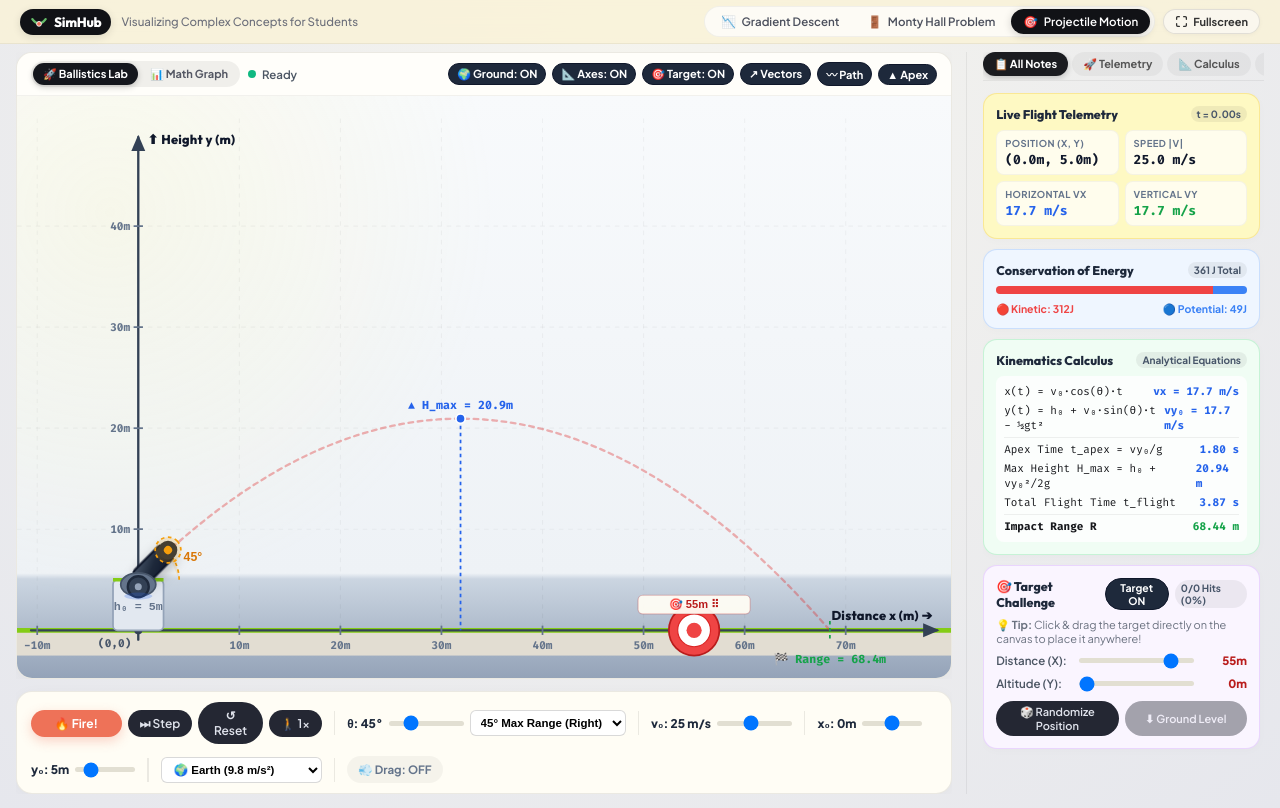
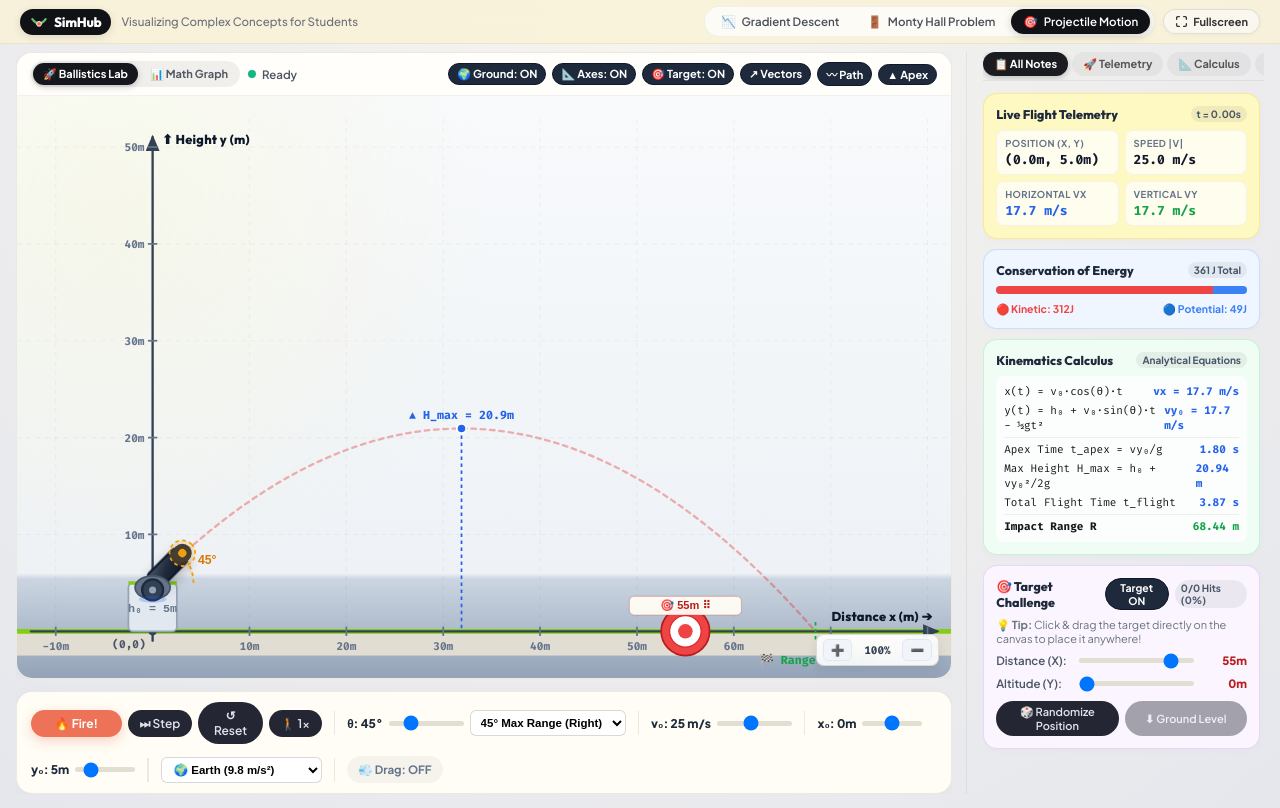
Before and after one commit to harshit-dev-on/SimHub-Set, a React (Create React App) app: page / in a window 1280 px wide. Built offline with nearby package versions, Linux system fonts and the light colour scheme; a web font is replaced by a local one.

Commit message:
camera zoom fixed

```diff
--- a/src/Simulations/Projectile Motion/ProjectileMotion.css
+++ b/src/Simulations/Projectile Motion/ProjectileMotion.css
@@ -174,6 +174,64 @@
 .floating-math-formula-pill .fn-body {
   font-weight: 700;
   color: #0F172A;
+}
+
+/* Floating Pan & Zoom HUD */
+.floating-viewport-hud {
+  position: absolute;
+  bottom: 12px;
+  right: 12px;
+  display: flex;
+  align-items: center;
+  gap: 4px;
+  background: rgba(255, 255, 255, 0.88);
+  border: 1px solid rgba(0, 0, 0, 0.12);
+  border-radius: 8px;
+  padding: 4px 6px;
+  box-shadow: 0 4px 12px rgba(0, 0, 0, 0.08);
+  backdrop-filter: blur(8px);
+  z-index: 10;
+}
+
+.hud-btn {
+  background: #F1F5F9;
+  border: 1px solid #E2E8F0;
+  border-radius: 5px;
+  padding: 3px 7px;
+  font-size: 11px;
+  font-weight: 700;
+  color: #1E293B;
+  cursor: pointer;
+  transition: all 0.15s ease;
+  user-select: none;
+}
+
+.hud-btn:hover {
+  background: #E2E8F0;
+  color: #0F172A;
+  transform: translateY(-1px);
+}
+
+.hud-zoom-indicator {
+  font-family: 'Fira Code', monospace;
+  font-size: 11px;
+  font-weight: 800;
+  color: #334155;
+  padding: 0 4px;
+  min-width: 42px;
+  text-align: center;
+  user-select: none;
+}
+
+.hud-btn-reset {
+  background: rgba(37, 99, 235, 0.08);
+  border-color: rgba(37, 99, 235, 0.25);
+  color: #2563EB;
+}
+
+.hud-btn-reset:hover {
+  background: rgba(37, 99, 235, 0.16);
+  color: #1D4ED8;
 }
 
 .projectile-svg {
--- a/src/Simulations/Projectile Motion/ProjectileMotion.js
+++ b/src/Simulations/Projectile Motion/ProjectileMotion.js
@@ -62,6 +62,12 @@ export default function ProjectileMotion() {
   const [isDraggingAim, setIsDraggingAim] = useState(false);
   const [isDraggingCannon, setIsDraggingCannon] = useState(false);
 
+  // 2D Pan & Zoom Navigation State
+  const [zoomLevel, setZoomLevel] = useState(1.0); // 1.0 = 100%, 0.25x to 6.0x
+  const [panOffset, setPanOffset] = useState({ x: 0, y: 0 }); // meters pan offset
+  const [isPanning, setIsPanning] = useState(false);
+  const panStartRef = useRef({ clientX: 0, clientY: 0, initPanX: 0, initPanY: 0 });
+
   // Overlays & Analysis View
   const [visualMode, setVisualMode] = useState('physics'); // 'physics' | 'math'
   const [showAxes, setShowAxes] = useState(true);
@@ -71,6 +77,7 @@ export default function ProjectileMotion() {
   const [activeAnalysisTab, setActiveAnalysisTab] = useState('all');
 
   // Refs
+  const viewportRef = useRef(null);
   const svgRef = useRef(null);
   const animFrameRef = useRef(null);
   const lastTimestampRef = useRef(null);
@@ -360,22 +367,31 @@ export default function ProjectileMotion() {
     return niceFraction * power;
   };
 
-  // Viewport / Coordinate Mapping (1:1 Isometric Aspect Ratio for Perfect Angle Match)
+  // Viewport / Coordinate Mapping (Stable 1:1 Isometric Canvas Frame)
   const viewBounds = useMemo(() => {
     const targetAspect = 800 / 460;
 
-    // Key points that must be comfortably visible
+    // Key points that define the stable arena bounds
     const relevantX = [cannonPos.x];
     if (showTarget) relevantX.push(targetPos.x);
-    if (groundEnabled && theoretical.range) relevantX.push(theoretical.range);
-    if (isRunning || simTime > 0) relevantX.push(flightState.x);
+    if (groundEnabled && theoretical.range) {
+      relevantX.push(theoretical.range);
+    } else {
+      // In groundless mode, bound by expected flight span
+      relevantX.push(cannonPos.x + theoretical.v0x * 5);
+    }
+
+    // Include ghost trails if present
+    ghostTrails.forEach((gt) => {
+      gt.trail.forEach((pt) => relevantX.push(pt.x));
+    });
 
     const minObservedX = Math.min(...relevantX);
     const maxObservedX = Math.max(...relevantX);
 
     // Initial padding margins
-    let minX = minObservedX - 12;
-    let maxX = maxObservedX + 12;
+    let minX = minObservedX - 14;
+    let maxX = maxObservedX + 14;
 
     if (maxX - minX < 36) {
       const mid = (minX + maxX) / 2;
@@ -386,8 +402,16 @@ export default function ProjectileMotion() {
     const relevantY = [cannonPos.y];
     if (showTarget) relevantY.push(targetPos.y);
     if (theoretical.hMax) relevantY.push(theoretical.hMax);
-    if (isRunning || simTime > 0) relevantY.push(flightState.y);
-    if (groundEnabled) relevantY.push(0);
+    if (groundEnabled) {
+      relevantY.push(0);
+    } else {
+      const projectedMinY = cannonPos.y + theoretical.v0y * 5 - 0.5 * g * 25;
+      relevantY.push(Math.max(-80, projectedMinY));
+    }
+
+    ghostTrails.forEach((gt) => {
+      gt.trail.forEach((pt) => relevantY.push(pt.y));
+    });
 
     const minObservedY = Math.min(...relevantY);
     const maxObservedY = Math.max(...relevantY);
@@ -419,57 +443,78 @@ export default function ProjectileMotion() {
     }
 
     return { minX, maxX, minY, maxY };
-  }, [showTarget, targetPos.x, targetPos.y, cannonPos.x, cannonPos.y, theoretical.range, theoretical.hMax, groundEnabled, isRunning, simTime, flightState.x, flightState.y]);
+  }, [showTarget, targetPos.x, targetPos.y, cannonPos.x, cannonPos.y, theoretical.range, theoretical.v0x, theoretical.v0y, theoretical.hMax, groundEnabled, ghostTrails, g]);
+
+  // Active Viewport with Zoom and Pan Transformations
+  const activeViewBounds = useMemo(() => {
+    const baseMidX = (viewBounds.minX + viewBounds.maxX) / 2;
+    const baseMidY = (viewBounds.minY + viewBounds.maxY) / 2;
+    const baseSpanX = viewBounds.maxX - viewBounds.minX;
+    const baseSpanY = viewBounds.maxY - viewBounds.minY;
+
+    const currentSpanX = baseSpanX / zoomLevel;
+    const currentSpanY = baseSpanY / zoomLevel;
+
+    const currentMidX = baseMidX + panOffset.x;
+    const currentMidY = baseMidY + panOffset.y;
+
+    return {
+      minX: currentMidX - currentSpanX / 2,
+      maxX: currentMidX + currentSpanX / 2,
+      minY: currentMidY - currentSpanY / 2,
+      maxY: currentMidY + currentSpanY / 2,
+    };
+  }, [viewBounds, zoomLevel, panOffset]);
 
   // Dynamic Grid Marks for X with Adaptive Step
   const xGridMarks = useMemo(() => {
     const marks = [];
-    const span = viewBounds.maxX - viewBounds.minX;
+    const span = activeViewBounds.maxX - activeViewBounds.minX;
     const step = calculateNiceStep(span, 8);
-    const start = Math.floor(viewBounds.minX / step) * step;
-    const end = Math.ceil(viewBounds.maxX / step) * step;
+    const start = Math.floor(activeViewBounds.minX / step) * step;
+    const end = Math.ceil(activeViewBounds.maxX / step) * step;
     for (let gx = start; gx <= end; gx += step) {
-      if (gx !== 0 && gx >= viewBounds.minX + step * 0.15 && gx <= viewBounds.maxX - step * 0.15) {
+      if (gx !== 0 && gx >= activeViewBounds.minX + step * 0.15 && gx <= activeViewBounds.maxX - step * 0.15) {
         marks.push(gx);
       }
     }
     return marks;
-  }, [viewBounds.minX, viewBounds.maxX]);
+  }, [activeViewBounds.minX, activeViewBounds.maxX]);
 
   // Dynamic Grid Marks for Y with Adaptive Step
   const yGridMarks = useMemo(() => {
     const marks = [];
-    const span = viewBounds.maxY - viewBounds.minY;
+    const span = activeViewBounds.maxY - activeViewBounds.minY;
     const step = calculateNiceStep(span, 6);
-    const start = Math.floor(viewBounds.minY / step) * step;
-    const end = Math.ceil(viewBounds.maxY / step) * step;
+    const start = Math.floor(activeViewBounds.minY / step) * step;
+    const end = Math.ceil(activeViewBounds.maxY / step) * step;
     for (let gy = start; gy <= end; gy += step) {
-      if (gy !== 0 && gy >= viewBounds.minY + step * 0.15 && gy <= viewBounds.maxY - step * 0.15) {
+      if (gy !== 0 && gy >= activeViewBounds.minY + step * 0.15 && gy <= activeViewBounds.maxY - step * 0.15) {
         marks.push(gy);
       }
     }
     return marks;
-  }, [viewBounds.minY, viewBounds.maxY]);
+  }, [activeViewBounds.minY, activeViewBounds.maxY]);
 
   const svgWidth = 800;
   const svgHeight = 460;
 
   const toSvgX = useCallback(
-    (x) => ((x - viewBounds.minX) / (viewBounds.maxX - viewBounds.minX)) * svgWidth,
-    [viewBounds]
+    (x) => ((x - activeViewBounds.minX) / (activeViewBounds.maxX - activeViewBounds.minX)) * svgWidth,
+    [activeViewBounds]
   );
   const toSvgY = useCallback(
-    (y) => svgHeight - ((y - viewBounds.minY) / (viewBounds.maxY - viewBounds.minY)) * svgHeight,
-    [viewBounds]
+    (y) => svgHeight - ((y - activeViewBounds.minY) / (activeViewBounds.maxY - activeViewBounds.minY)) * svgHeight,
+    [activeViewBounds]
   );
 
   const fromSvgX = useCallback(
-    (svgX) => viewBounds.minX + (svgX / svgWidth) * (viewBounds.maxX - viewBounds.minX),
-    [viewBounds]
+    (svgX) => activeViewBounds.minX + (svgX / svgWidth) * (activeViewBounds.maxX - activeViewBounds.minX),
+    [activeViewBounds]
   );
   const fromSvgY = useCallback(
-    (svgY) => viewBounds.minY + ((svgHeight - svgY) / svgHeight) * (viewBounds.maxY - viewBounds.minY),
-    [viewBounds]
+    (svgY) => activeViewBounds.minY + ((svgHeight - svgY) / svgHeight) * (activeViewBounds.maxY - activeViewBounds.minY),
+    [activeViewBounds]
   );
 
   // SVG Base Coordinates
@@ -477,7 +522,69 @@ export default function ProjectileMotion() {
   const cannonBaseY = toSvgY(cannonPos.y);
   const groundY = toSvgY(0);
 
-  // Pointer Drag Handlers (Aiming, Cannon Moving, Target Moving)
+  // Wheel Zoom Listener (Attached to Viewport Container with Cursor Anchor)
+  useEffect(() => {
+    const el = viewportRef.current || svgRef.current;
+    if (!el) return;
+
+    const onWheel = (e) => {
+      e.preventDefault();
+      e.stopPropagation();
+
+      const rect = el.getBoundingClientRect();
+      if (!rect.width || !rect.height) return;
+
+      const svgX = ((e.clientX - rect.left) / rect.width) * svgWidth;
+      const svgY = ((e.clientY - rect.top) / rect.height) * svgHeight;
+
+      const cursorWorldX = fromSvgX(svgX);
+      const cursorWorldY = fromSvgY(svgY);
+
+      const zoomFactor = e.deltaY < 0 ? 1.15 : 0.87;
+      setZoomLevel((prevZoom) => {
+        const nextZoom = Math.max(0.25, Math.min(6.0, Math.round(prevZoom * zoomFactor * 100) / 100));
+        if (nextZoom === prevZoom) return prevZoom;
+
+        // Keep cursor position stable under mouse
+        const baseSpanX = viewBounds.maxX - viewBounds.minX;
+        const baseSpanY = viewBounds.maxY - viewBounds.minY;
+        const nextSpanX = baseSpanX / nextZoom;
+        const nextSpanY = baseSpanY / nextZoom;
+
+        const nextMinX = cursorWorldX - (svgX / svgWidth) * nextSpanX;
+        const nextMinY = cursorWorldY - ((svgHeight - svgY) / svgHeight) * nextSpanY;
+
+        const nextMidX = nextMinX + nextSpanX / 2;
+        const nextMidY = nextMinY + nextSpanY / 2;
+
+        const baseMidX = (viewBounds.minX + viewBounds.maxX) / 2;
+        const baseMidY = (viewBounds.minY + viewBounds.maxY) / 2;
+
+        setPanOffset({
+          x: Math.round((nextMidX - baseMidX) * 10) / 10,
+          y: Math.round((nextMidY - baseMidY) * 10) / 10,
+        });
+
+        return nextZoom;
+      });
+    };
+
+    el.addEventListener('wheel', onWheel, { passive: false });
+    return () => el.removeEventListener('wheel', onWheel);
+  }, [fromSvgX, fromSvgY, viewBounds, svgWidth, svgHeight]);
+
+  // Pointer Drag Handlers (Aiming, Cannon Moving, Target Moving, Canvas Panning)
+  const handlePointerDownCanvas = (e) => {
+    // Canvas background panning
+    panStartRef.current = {
+      clientX: e.clientX,
+      clientY: e.clientY,
+      initPanX: panOffset.x,
+      initPanY: panOffset.y,
+    };
+    setIsPanning(true);
+  };
+
   const handlePointerDownAim = (e) => {
     e.preventDefault();
     e.stopPropagation();
@@ -498,13 +605,23 @@ export default function ProjectileMotion() {
 
   const handlePointerMove = useCallback(
     (e) => {
-      if ((!isDraggingAim && !isDraggingTarget && !isDraggingCannon) || !svgRef.current) return;
+      if ((!isDraggingAim && !isDraggingTarget && !isDraggingCannon && !isPanning) || !svgRef.current) return;
       const rect = svgRef.current.getBoundingClientRect();
       if (!rect.width || !rect.height) return;
       const svgX = ((e.clientX - rect.left) / rect.width) * svgWidth;
       const svgY = ((e.clientY - rect.top) / rect.height) * svgHeight;
 
-      if (isDraggingAim) {
+      if (isPanning) {
+        const dxPx = e.clientX - panStartRef.current.clientX;
+        const dyPx = e.clientY - panStartRef.current.clientY;
+        const metersPerPx = (activeViewBounds.maxX - activeViewBounds.minX) / svgWidth;
+        const deltaMetersX = -dxPx * metersPerPx;
+        const deltaMetersY = dyPx * metersPerPx;
+        setPanOffset({
+          x: Math.round((panStartRef.current.initPanX + deltaMetersX) * 10) / 10,
+          y: Math.round((panStartRef.current.initPanY + deltaMetersY) * 10) / 10,
+        });
+      } else if (isDraggingAim) {
         const dx = svgX - toSvgX(cannonPos.x);
         const dy = svgY - toSvgY(cannonPos.y);
         let deg = Math.atan2(-dy, dx) * (180 / Math.PI);
@@ -516,10 +633,10 @@ export default function ProjectileMotion() {
       } else if (isDraggingCannon) {
         const rawX = fromSvgX(svgX);
         const rawY = fromSvgY(svgY);
-        const clampedX = Math.max(viewBounds.minX + 3, Math.min(viewBounds.maxX - 3, rawX));
+        const clampedX = Math.max(activeViewBounds.minX + 3, Math.min(activeViewBounds.maxX - 3, rawX));
         const clampedY = groundEnabled
-          ? Math.max(0, Math.min(viewBounds.maxY - 3, rawY))
-          : Math.max(viewBounds.minY + 3, Math.min(viewBounds.maxY - 3, rawY));
+          ? Math.max(0, Math.min(activeViewBounds.maxY - 3, rawY))
+          : Math.max(activeViewBounds.minY + 3, Math.min(activeViewBounds.maxY - 3, rawY));
         setCannonPos({
           x: Math.round(clampedX * 10) / 10,
           y: Math.round(clampedY * 10) / 10,
@@ -527,27 +644,28 @@ export default function ProjectileMotion() {
       } else if (isDraggingTarget) {
         const rawX = fromSvgX(svgX);
         const rawY = fromSvgY(svgY);
-        const clampedX = Math.max(viewBounds.minX + 3, Math.min(viewBounds.maxX - 3, rawX));
+        const clampedX = Math.max(activeViewBounds.minX + 3, Math.min(activeViewBounds.maxX - 3, rawX));
         const clampedY = groundEnabled
-          ? Math.max(0, Math.min(viewBounds.maxY - 3, rawY))
-          : Math.max(viewBounds.minY + 3, Math.min(viewBounds.maxY - 3, rawY));
+          ? Math.max(0, Math.min(activeViewBounds.maxY - 3, rawY))
+          : Math.max(activeViewBounds.minY + 3, Math.min(activeViewBounds.maxY - 3, rawY));
         setTargetPos({
           x: Math.round(clampedX * 10) / 10,
           y: Math.round(clampedY * 10) / 10,
         });
       }
     },
-    [isDraggingAim, isDraggingCannon, isDraggingTarget, cannonPos.x, cannonPos.y, toSvgX, toSvgY, fromSvgX, fromSvgY, viewBounds.minX, viewBounds.maxX, viewBounds.minY, viewBounds.maxY, groundEnabled]
+    [isDraggingAim, isDraggingCannon, isDraggingTarget, isPanning, cannonPos.x, cannonPos.y, toSvgX, toSvgY, fromSvgX, fromSvgY, activeViewBounds.minX, activeViewBounds.maxX, activeViewBounds.minY, activeViewBounds.maxY, groundEnabled]
   );
 
   const handlePointerUp = useCallback(() => {
     setIsDraggingTarget(false);
     setIsDraggingAim(false);
     setIsDraggingCannon(false);
+    setIsPanning(false);
   }, []);
 
   useEffect(() => {
-    if (isDraggingTarget || isDraggingAim || isDraggingCannon) {
+    if (isDraggingTarget || isDraggingAim || isDraggingCannon || isPanning) {
       window.addEventListener('pointermove', handlePointerMove);
       window.addEventListener('pointerup', handlePointerUp);
       window.addEventListener('pointercancel', handlePointerUp);
@@ -557,7 +675,7 @@ export default function ProjectileMotion() {
         window.removeEventListener('pointercancel', handlePointerUp);
       };
     }
-  }, [isDraggingTarget, isDraggingAim, isDraggingCannon, handlePointerMove, handlePointerUp]);
+  }, [isDraggingTarget, isDraggingAim, isDraggingCannon, isPanning, handlePointerMove, handlePointerUp]);
 
   const projSvgX = toSvgX(flightState.x);
   const projSvgY = toSvgY(flightState.y);
@@ -688,7 +806,10 @@ export default function ProjectileMotion() {
             </div>
 
             {/* Ballistics / Mathematical SVG Viewport */}
-            <div className={`projectile-svg-viewport ${visualMode === 'math' ? 'math-mode' : ''}`}>
+            <div
+              ref={viewportRef}
+              className={`projectile-svg-viewport ${visualMode === 'math' ? 'math-mode' : ''}`}
+            >
               {/* Floating Explicit Parabola Formula Badge in Math Mode */}
               {visualMode === 'math' && (
                 <div className="floating-math-formula-pill">
@@ -697,11 +818,49 @@ export default function ProjectileMotion() {
                 </div>
               )}
 
+              {/* Floating Pan & Zoom HUD */}
+              <div className="floating-viewport-hud">
+                <button
+                  type="button"
+                  className="hud-btn"
+                  onClick={() => setZoomLevel((z) => Math.min(6.0, Math.round(z * 1.25 * 100) / 100))}
+                  title="Zoom In (or scroll wheel up)"
+                >
+                  ➕
+                </button>
+                <span className="hud-zoom-indicator">
+                  {Math.round(zoomLevel * 100)}%
+                </span>
+                <button
+                  type="button"
+                  className="hud-btn"
+                  onClick={() => setZoomLevel((z) => Math.max(0.25, Math.round(z * 0.8 * 100) / 100))}
+                  title="Zoom Out (or scroll wheel down)"
+                >
+                  ➖
+                </button>
+                {(zoomLevel !== 1.0 || panOffset.x !== 0 || panOffset.y !== 0) && (
+                  <button
+                    type="button"
+                    className="hud-btn hud-btn-reset"
+                    onClick={() => {
+                      setZoomLevel(1.0);
+                      setPanOffset({ x: 0, y: 0 });
+                    }}
+                    title="Reset pan & zoom to default arena frame"
+                  >
+                    🎯 Fit View
+                  </button>
+                )}
+              </div>
+
               <svg
                 ref={svgRef}
                 className="projectile-svg"
                 viewBox={`0 0 ${svgWidth} ${svgHeight}`}
                 preserveAspectRatio="xMidYMid meet"
+                onPointerDown={handlePointerDownCanvas}
+                style={{ cursor: isPanning ? 'grabbing' : 'crosshair' }}
               >
                 <defs>
                   <linearGradient id="cannonMetalGradient" x1="0" y1="0" x2="1" y2="1">
@@ -1052,9 +1211,9 @@ export default function ProjectileMotion() {
                   </g>
                 )}
 
-                {/* Launcher: Physics Cannon vs Math Vector Origin (Draggable Launcher Base) */}
+                {/* Launcher: Physics Cannon vs Math Vector Origin (Scaled with Zoom) */}
                 {visualMode === 'physics' ? (
-                  <g transform={`translate(${cannonBaseX}, ${cannonBaseY})`}>
+                  <g transform={`translate(${cannonBaseX}, ${cannonBaseY}) scale(${zoomLevel})`}>
                     {/* Drag Halo for Cannon Base when moving */}
                     {isDraggingCannon && (
                       <circle cx="0" cy="0" r="28" fill="none" stroke="#2563EB" strokeWidth="2" strokeDasharray="4 4" />
@@ -1118,8 +1277,8 @@ export default function ProjectileMotion() {
                     </g>
                   </g>
                 ) : (
-                  /* Math Mode: Vector Launcher Arrow v0 with Draggable Origin and Tip */
-                  <g transform={`translate(${cannonBaseX}, ${cannonBaseY})`}>
+                  /* Math Mode: Vector Launcher Arrow v0 with Draggable Origin and Tip (Scaled with Zoom) */
+                  <g transform={`translate(${cannonBaseX}, ${cannonBaseY}) scale(${zoomLevel})`}>
                     {/* Drag Halo for Origin Point P0 */}
                     {isDraggingCannon && (
                       <circle cx="0" cy="0" r="22" fill="none" stroke="#2563EB" strokeWidth="2" strokeDasharray="3 3" />
@@ -1203,9 +1362,9 @@ export default function ProjectileMotion() {
                   </g>
                 )}
 
-                {/* Flying Projectile: Ballistics vs Math Point Particle */}
+                {/* Flying Projectile: Ballistics vs Math Point Particle (Scaled with Zoom) */}
                 {(isRunning || simTime > 0) && (
-                  <g transform={`translate(${projSvgX}, ${projSvgY})`}>
+                  <g transform={`translate(${projSvgX}, ${projSvgY}) scale(${zoomLevel})`}>
                     {visualMode === 'physics' ? (
                       <>
                         <circle cx="0" cy="0" r="7" className="projectile-ball" />
```
